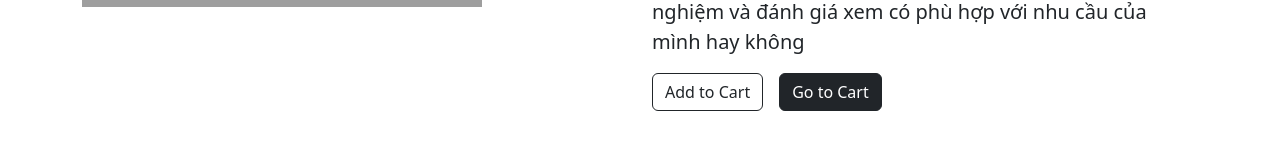
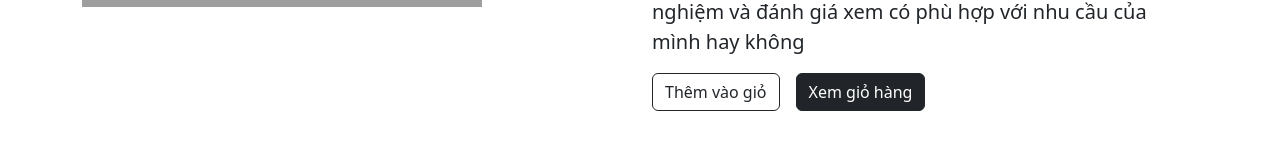
Before and after one commit to vanniichan/moclienhuong, a React (Create React App) app: page /product/1 in a window 1280 px wide. Shown: the part 505-668 px from the top of the page. Built offline with nearby package versions, Linux system fonts and the light colour scheme; grey boxes are pictures that could not be loaded.

Commit message:
Update Product.jsx

```diff
--- a/src/pages/Product.jsx
+++ b/src/pages/Product.jsx
@@ -174,10 +174,10 @@ const Product = () => {
                 className="btn btn-outline-dark"
                 onClick={() => addProduct(product)}
               >
-                Add to Cart
+                Thêm vào giỏ
               </button>
               <Link to="/cart" className="btn btn-dark mx-3">
-                Go to Cart
+                Xem giỏ hàng
               </Link>
             </div>
           </div>
@@ -237,13 +237,13 @@ const Product = () => {
                       to={"/product/" + item.id}
                       className="btn btn-dark m-1"
                     >
-                      Buy Now
+                      Mua ngay
                     </Link>
                     <button
                       className="btn btn-dark m-1"
                       onClick={() => addProduct(item)}
                     >
-                      Add to Cart
+                      Thêm vào giỏ
                     </button>
                   </div>
                 </div>
```
